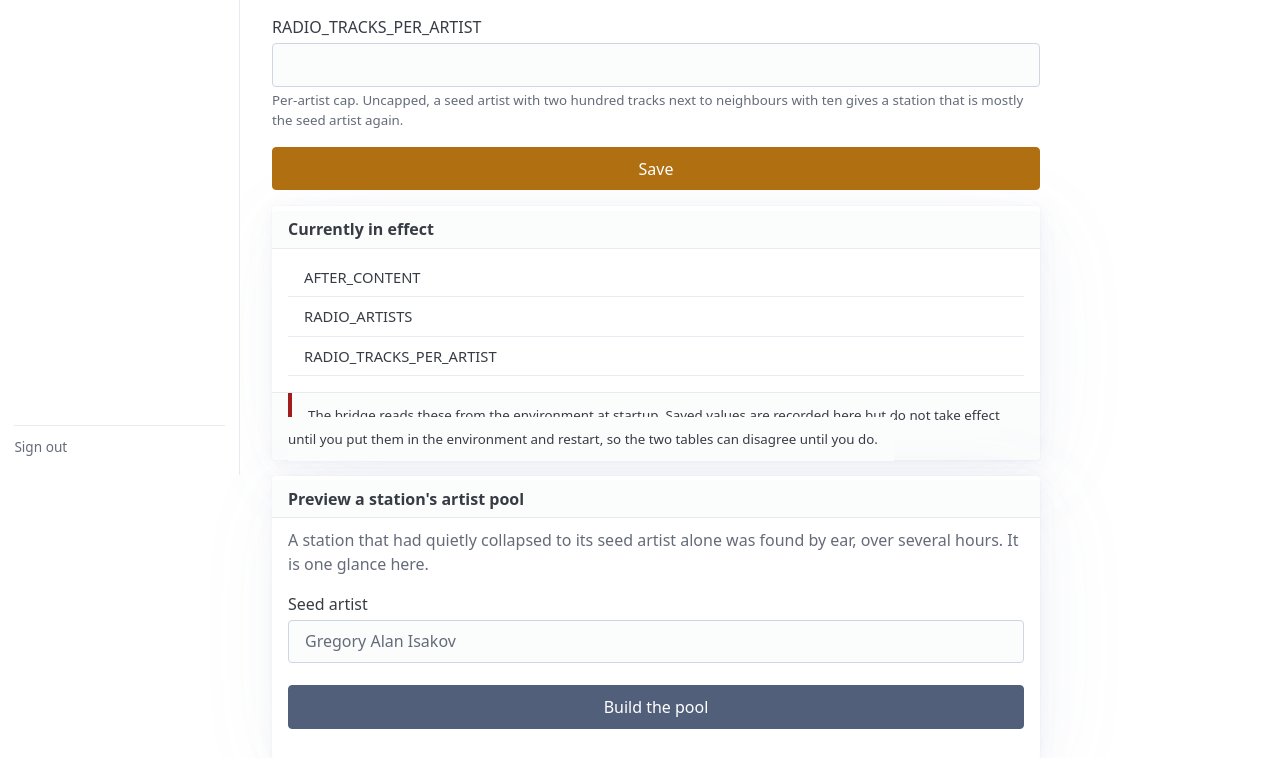
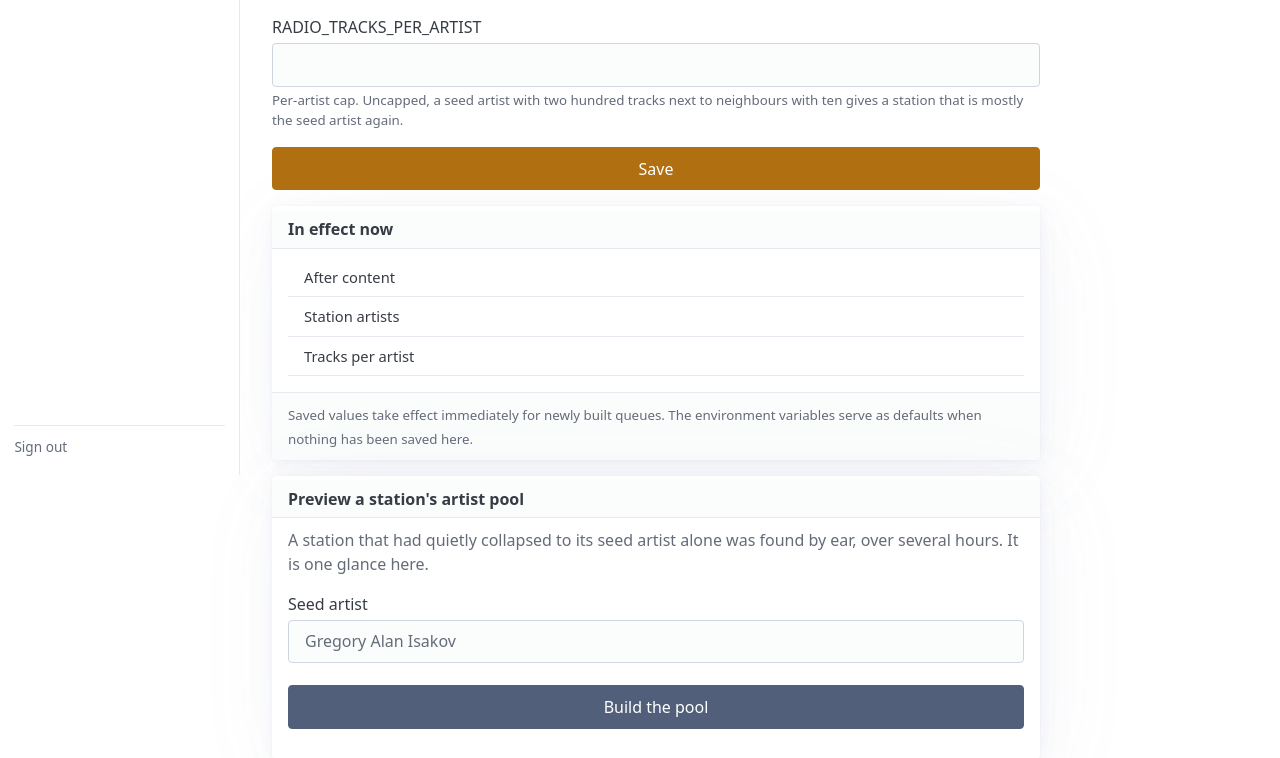
Before and after one commit to 312-dev/ma-alexa-music-skill, a Flask app: template setup_ui/templates/stations.html in a window 1280 px wide. Shown: the part 325-1083 px from the top of the page. Run offline with Flask 3, Linux system fonts and the light colour scheme; the template is opened without the code that fills it, so the values that code supplies are empty; parts of the project's set-up code (start-up, migrations or seed data) failed here and were passed over.

Commit message:
fix(setup): dark-mode rail contrast, live station settings, evidence-based endpoint step
Three faults, two of them reported from the live dark-mode UI.

The locked step numbers were invisible in dark mode. The digit took the
theme background colour against a muted-border circle, a pairing that
only ever had contrast in light mode, and the locked opacity halved what
little remained. The digit now takes the theme text colour, which is the
one pairing that contrasts against the muted circle in both modes.

The stations page warned that its own form did nothing until the
operator edited the environment and restarted, which is not a settings
page. Saved values now take effect immediately: the bridge reads them
through an mtime-cached settings file with the environment as the
default, and saving drops the cached pools that were built under the old
numbers. The warning is gone because the behaviour it described is gone.
The same warning was also rendering broken, block styling on an inline
element fragmenting per line, which is what made it look clipped.

The endpoint step demanded revalidation from a deployment Amazon was
actively calling. The stored flag from the checks page was the only
evidence it accepted, which is the stored-flag drift the step model
exists to avoid. Signed inbound captures now satisfy the step: they are
stronger evidence of reachability than any check the wizard can run on
itself. Unsigned captures do not count, because local smoke tests write
captures too and prove nothing about the public path.

```diff
--- a/app.py
+++ b/app.py
@@ -113,6 +113,56 @@ AFTER_CONTENT = after_content_setting(os.environ.get("AFTER_CONTENT", "stop"))
 RADIO_ARTISTS = int(os.environ.get("RADIO_ARTISTS", "12"))
 RADIO_TRACKS_PER_ARTIST = int(os.environ.get("RADIO_TRACKS_PER_ARTIST", "12"))
 
+# Values saved on the stations page, taking effect without a restart. The
+# environment values above are the defaults when nothing has been saved. This
+# used to be the other way around, and the settings page had to carry a warning
+# that its own form did nothing until the operator edited the environment and
+# restarted, which is not a settings page.
+_SETTINGS_CACHE: dict = {"path": None, "mtime": None, "value": {}}
+
+
+def _saved_settings() -> dict:
+    """The stations settings file, cached on its mtime.
+
+    Read on the hot path (continuation decisions per queue request), so it must
+    cost a stat rather than a parse when nothing has changed.
+    """
+    path = pathlib.Path(os.environ.get("SETUP_STATE_DIR", "/data")) / "setup-state.json"
+    try:
+        mtime = path.stat().st_mtime
+    except OSError:
+        return {}
+    if _SETTINGS_CACHE["path"] == str(path) and _SETTINGS_CACHE["mtime"] == mtime:
+        return _SETTINGS_CACHE["value"]
+    try:
+        value = json.loads(path.read_text())
+    except (OSError, ValueError):
+        value = {}
+    _SETTINGS_CACHE.update(path=str(path), mtime=mtime,
+                           value=value if isinstance(value, dict) else {})
+    return _SETTINGS_CACHE["value"]
+
+
+def effective_after_content() -> str:
+    saved = str(_saved_settings().get("after_content") or "").strip().lower()
+    return saved if saved in AFTER_CONTENT_MODES else AFTER_CONTENT
+
+
+def _effective_int(key: str, fallback: int) -> int:
+    try:
+        value = int(_saved_settings().get(key))
+    except (TypeError, ValueError):
+        return fallback
+    return max(1, min(100, value))
+
+
+def effective_radio_artists() -> int:
+    return _effective_int("radio_artists", RADIO_ARTISTS)
+
+
+def effective_radio_tracks_per_artist() -> int:
+    return _effective_int("radio_tracks_per_artist", RADIO_TRACKS_PER_ARTIST)
+
 # seed artist id -> [artist id, ...]. Kept apart from _QUEUE_CACHE because
 # getArtistInfo2 is the expensive half of building a station at ~725ms, and its
 # answer does not go stale when the track cache turns over.
@@ -189,7 +239,7 @@ def similar_artist_ids(seed_id: str) -> list[str]:
 
     ids = [seed_id]
     try:
-        for artist in subsonic.similar_artists(seed_id, RADIO_ARTISTS):
+        for artist in subsonic.similar_artists(seed_id, effective_radio_artists()):
             artist_id = str(artist.get("id"))
             if artist_id not in ids:
                 ids.append(artist_id)
@@ -236,7 +286,8 @@ def radio_pool(seed_id: str, artist_ids: list[str] | None = None) -> list[dict]:
     return [
         track
         for artist_id, tracks in zip(artist_ids, walks)
-        for track in artist_sample(artist_id, tracks, RADIO_TRACKS_PER_ARTIST)
+        for track in artist_sample(artist_id, tracks,
+                                   effective_radio_tracks_per_artist())
     ]
 
 
@@ -424,7 +475,7 @@ def continuation_mode(content_id: str) -> str:
     whatever AFTER_CONTENT says. Everything else obeys the setting, which is
     off unless it has been turned on.
     """
-    return "radio" if content_id.partition(":")[0] == "rad" else AFTER_CONTENT
+    return "radio" if content_id.partition(":")[0] == "rad" else effective_after_content()
 
 
 def seed_song(content_id: str) -> dict | None:
--- a/setup_ui/static/setup.css
+++ b/setup_ui/static/setup.css
@@ -270,6 +270,7 @@ body.bare {
 }
 
 .loud {
+  display: block;
   border-left: .3rem solid var(--amp-bad);
   padding: .8rem 1rem;
   background: var(--pico-card-sectioning-background-color);
@@ -308,7 +309,10 @@ nav.steps .num {
   display: inline-grid; place-items: center;
   width: 1.25rem; height: 1.25rem; border-radius: 50%;
   background: var(--pico-muted-border-color);
-  color: var(--pico-background-color);
+  /* The theme's own text colour is the only pairing that has contrast against
+     the muted circle in both modes; the background colour was invisible in
+     dark. */
+  color: var(--pico-color);
   font-size: .7rem; font-weight: 700;
 }
 nav.steps li.done a { color: var(--pico-color); }
@@ -323,7 +327,7 @@ nav.steps li.current .num {
   font-size: .7rem;
 }
 nav.steps li.current .num::after { content: none; }
-nav.steps .locked { opacity: .5; cursor: default; }
+nav.steps .locked { opacity: .65; cursor: default; }
 
 nav.stepnav ul {
   display: flex; justify-content: space-between; align-items: center;
--- a/setup_ui/templates/stations.html
+++ b/setup_ui/templates/stations.html
@@ -45,18 +45,17 @@
 </form>
 
 <article>
-  <header><strong>Currently in effect</strong></header>
+  <header><strong>In effect now</strong></header>
   <table>
     <tbody>
-      <tr><th>AFTER_CONTENT</th><td class="mono">{{ live.after_content }}</td></tr>
-      <tr><th>RADIO_ARTISTS</th><td class="mono">{{ live.radio_artists }}</td></tr>
-      <tr><th>RADIO_TRACKS_PER_ARTIST</th><td class="mono">{{ live.radio_tracks_per_artist }}</td></tr>
+      <tr><th>After content</th><td class="mono">{{ live.after_content }}</td></tr>
+      <tr><th>Station artists</th><td class="mono">{{ live.radio_artists }}</td></tr>
+      <tr><th>Tracks per artist</th><td class="mono">{{ live.radio_tracks_per_artist }}</td></tr>
     </tbody>
   </table>
-  <footer><small class="loud">
-    The bridge reads these from the environment at startup. Saved values are
-    recorded here but do not take effect until you put them in the environment
-    and restart, so the two tables can disagree until you do.
+  <footer><small class="quiet">
+    Saved values take effect immediately for newly built queues. The
+    environment variables serve as defaults when nothing has been saved here.
   </small></footer>
 </article>
 
--- a/setup_ui/templates/wizard/_endpoint.html
+++ b/setup_ui/templates/wizard/_endpoint.html
@@ -11,6 +11,11 @@
 {% if state.endpoint_ok %}
   <p><span class="pill ok">passed</span>
     Certificate type: <span class="mono">{{ state.cert_type or 'Trusted' }}</span>.</p>
+{% elif step.done %}
+  <p><span class="pill ok">proven by live traffic</span>
+    Amazon's signed requests are already arriving, which is stronger evidence
+    than any check this page can run. Run the checks anyway if the hostname or
+    certificate has changed.</p>
 {% else %}
   <p><span class="pill warn">not confirmed</span>
     Skill creation stays locked until the checks pass.</p>
```
Also changed, not shown: setup_ui/steps.py (+41 -1 lines), setup_ui/views.py (+7 -3 lines), tests/test_setup.py (+84 -2 lines).
